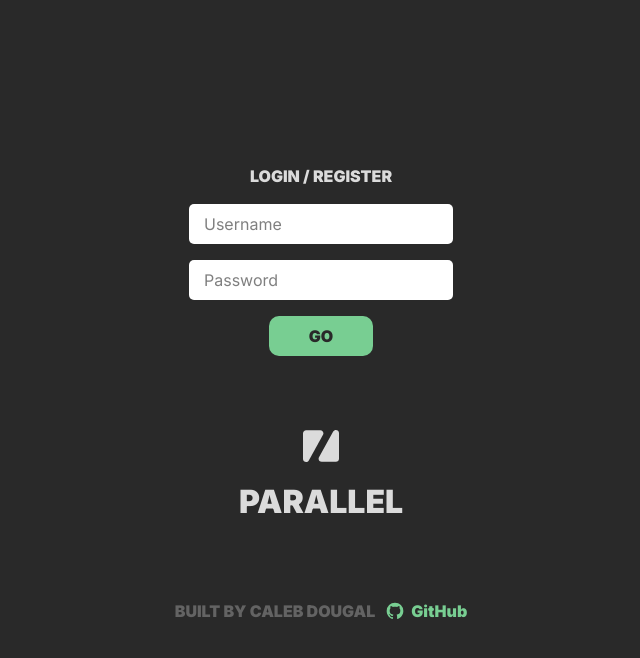
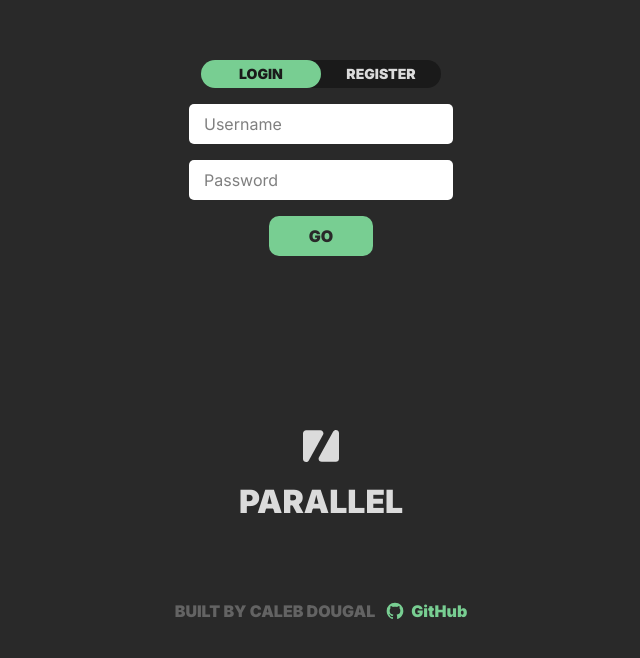
Before and after one commit to dougalcaleb/cs260-startup, a React (Vite) app in the folder src/parallel/: page / in a window 1280 px wide. Shown: the part 140-798 px from the top of the page, without its empty margins (319-959 px from the left). Built offline with nearby package versions, Linux system fonts and the light colour scheme.

Commit message:
Add Register option to login page

```diff
--- a/src/parallel/src/components/pages/login.jsx
+++ b/src/parallel/src/components/pages/login.jsx
@@ -1,19 +1,26 @@
 import parallelLogo from "../../assets/parallel-icon.svg"
 import { Link } from "react-router-dom";
 import Input from "../shared/input";
+import { useState } from "react";
 
 export default function Login() {
+	const [doLogin, setDoLogin] = useState(true);
+	const selectedClass = "bg-green-2 text-gray-1";
+
+	const selectLogin = () => setDoLogin(true);
+	const selectRegister = () => setDoLogin(false);
+
 	return (
 		<div className="bg-gray-3 h-full w-full">
-			<div className="bg-gray-3 h-max absolute m-auto top-0 bottom-0 w-full">
+			<div className="bg-gray-3 h-max absolute top-1/4 w-full">
 				<div className="flex flex-col items-center">
-					<p className="font-main text-white-0 mb-4 font-black">LOGIN / REGISTER</p>
-					<div className="mb-4">
-						<Input type="text" placeholder="Username"></Input>
+					<div className="font-main text-white-0 text-sm mb-4 font-black flex bg-gray-1 rounded-full w-60">
+						<div className={`py-1 rounded-full cursor-pointer w-1/2 text-center ${doLogin ? selectedClass : ''}`} onClick={selectLogin}>LOGIN</div>
+						<div className={`py-1 rounded-full cursor-pointer w-1/2 text-center ${doLogin ? '' : selectedClass}`} onClick={selectRegister}>REGISTER</div>
 					</div>
-					<div className="mb-4">
-						<Input type="password" placeholder="Password"></Input>
-					</div>
+					<Input type="text" placeholder="Username" className="mb-4"></Input>
+					<Input type="password" placeholder="Password" className="mb-4"></Input>
+					{!doLogin && <Input type="Password" placeholder="Retype password" className="mb-4"></Input>}
 					<Link to="/library">
 						<button className="bg-green-2 text-gray-3 cursor-pointer">GO</button>
 					</Link>
--- a/src/parallel/src/components/shared/input.jsx
+++ b/src/parallel/src/components/shared/input.jsx
@@ -1,5 +1,5 @@
-export default function Input({ type, placeholder }) {
+export default function Input({ type, placeholder, className }) {
 	return (
-		<input type={type} placeholder={placeholder} ></input>
+		<input type={type} placeholder={placeholder} className={className} ></input>
 	);
 }
```
